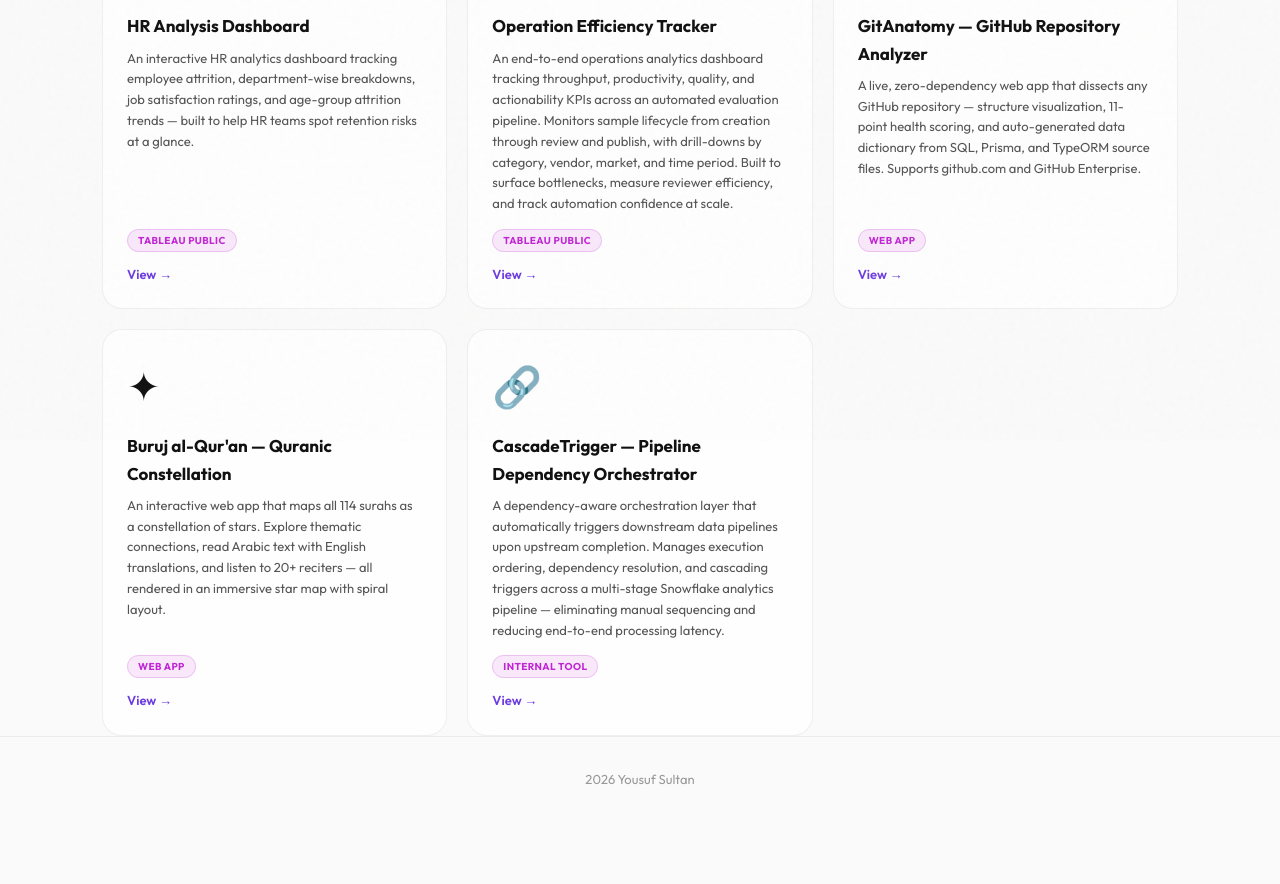
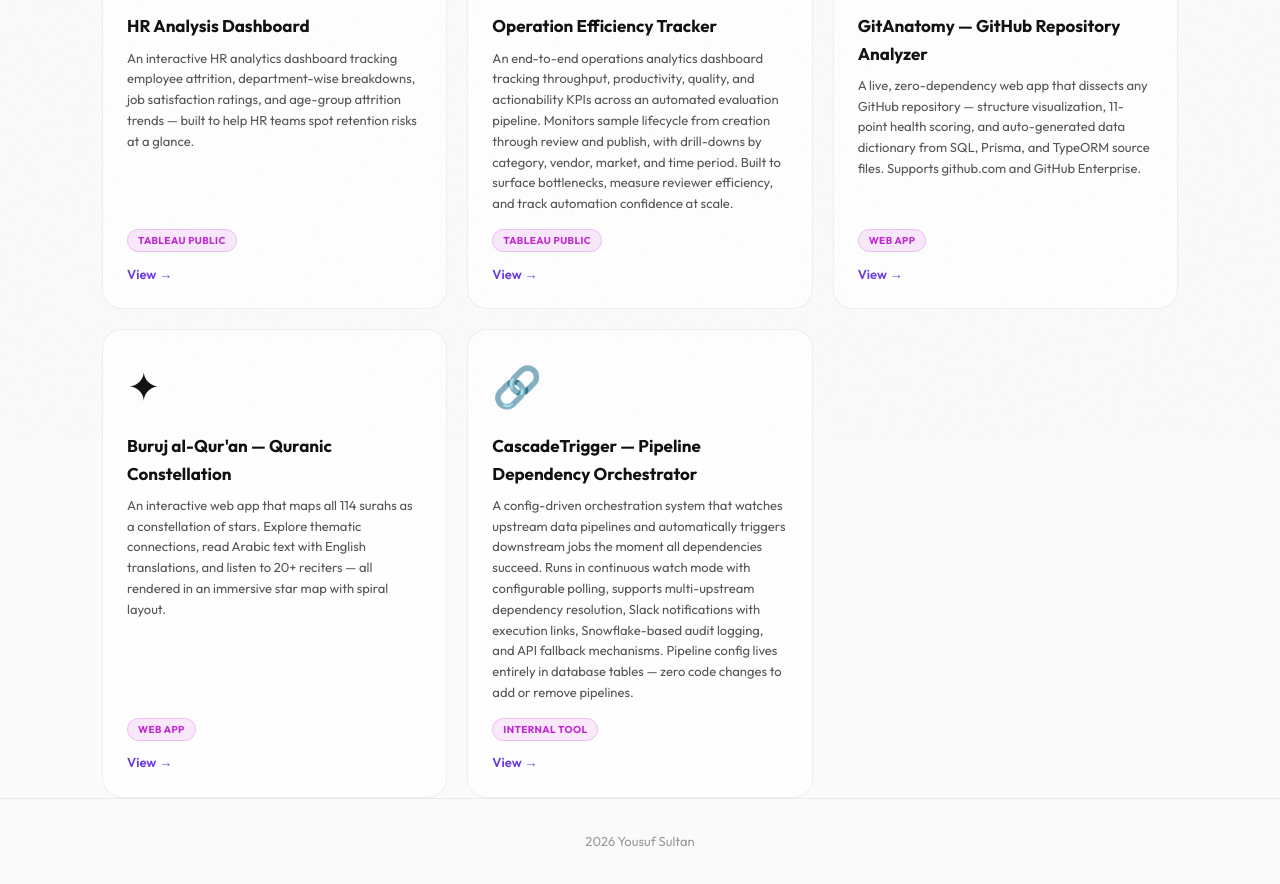
Before and after one commit to ysultankpg/ysultankpg.github.io, a Jekyll site: the page built from works/index.html, in a window 1280 px wide, cut to the strip 459-1343 px from the top of the page. Built offline with Jekyll 4.4.1, drawn with Linux system fonts in a browser that asks for light colours; before the commit the page ends 1280 px from its top, so only the background shows below that.

Commit message:
Refine CascadeTrigger description based on actual source code — highlight watch mode, config-driven design, Slack notifications, audit logging, and API fallback

```diff
--- a/_data/works.yml
+++ b/_data/works.yml
@@ -39,6 +39,6 @@
   icon: "✦"
 
 - title: "CascadeTrigger — Pipeline Dependency Orchestrator"
-  description: "A dependency-aware orchestration layer that automatically triggers downstream data pipelines upon upstream completion. Manages execution ordering, dependency resolution, and cascading triggers across a multi-stage Snowflake analytics pipeline — eliminating manual sequencing and reducing end-to-end processing latency."
+  description: "A config-driven orchestration system that watches upstream data pipelines and automatically triggers downstream jobs the moment all dependencies succeed. Runs in continuous watch mode with configurable polling, supports multi-upstream dependency resolution, Slack notifications with execution links, Snowflake-based audit logging, and API fallback mechanisms. Pipeline config lives entirely in database tables — zero code changes to add or remove pipelines."
   type: "Internal Tool"
   icon: "🔗"
--- a/data.js
+++ b/data.js
@@ -19,7 +19,7 @@ const PROJECTS = [
   { icon: "🌳", title: "SQL Table Lineage Explorer", description: "Traces full upstream and downstream table lineage from SQL source code. Parses every SQL file into a dependency graph, runs BFS in both directions, rendered as a searchable collapsible tree.", tags: ["Python", "SQL Parsing", "Snowflake", "Dependency Graphs"] },
   { icon: "📖", title: "Self-Updating Data Dictionary Generator", description: "Browser-based tool that turns any SQL folder into a browsable, self-updating data dictionary with optional live Snowflake enrichment. Security-first — credentials never touch the browser.", tags: ["JavaScript", "SQL Parsing", "FastAPI", "Security-First"] },
   { icon: "🧬", title: "GitAnatomy — GitHub Repository Analyzer", description: "A live, zero-dependency web app that dissects any GitHub repository — structure visualization, health scoring (11 indicators), and auto-generated data dictionary from SQL/Prisma/TypeORM. Supports github.com and GitHub Enterprise. Deployed via GitHub Actions to GitHub Pages.", tags: ["JavaScript", "GitHub API v3", "SQL Parsing", "GitHub Pages", "CI/CD", "Claude Code"], link: "https://ysultankpg.github.io/gitanatomy/" },
-  { icon: "🔗", title: "CascadeTrigger — Pipeline Dependency Orchestrator", description: "A dependency-aware orchestration layer that automatically triggers downstream data pipelines upon upstream completion. Manages execution ordering, dependency resolution, and cascading triggers across a multi-stage Snowflake analytics pipeline — eliminating manual sequencing and reducing end-to-end processing latency.", tags: ["Python", "Snowflake", "Pipeline Orchestration", "Dependency Resolution", "Scheduling"] },
+  { icon: "🔗", title: "CascadeTrigger — Pipeline Dependency Orchestrator", description: "A config-driven orchestration system that watches upstream data pipelines and automatically triggers downstream jobs the moment all dependencies succeed. Runs in continuous watch mode with configurable polling, supports multi-upstream dependency resolution, and includes Slack notifications with execution links, Snowflake-based audit logging, and API fallback mechanisms. Pipeline config lives entirely in database tables — adding or removing pipelines requires zero code changes.", tags: ["Python", "Snowflake", "REST APIs", "Slack Webhooks", "Pipeline Orchestration", "Dependency Resolution"] },
 ];
 
 const SKILLS = [
```
